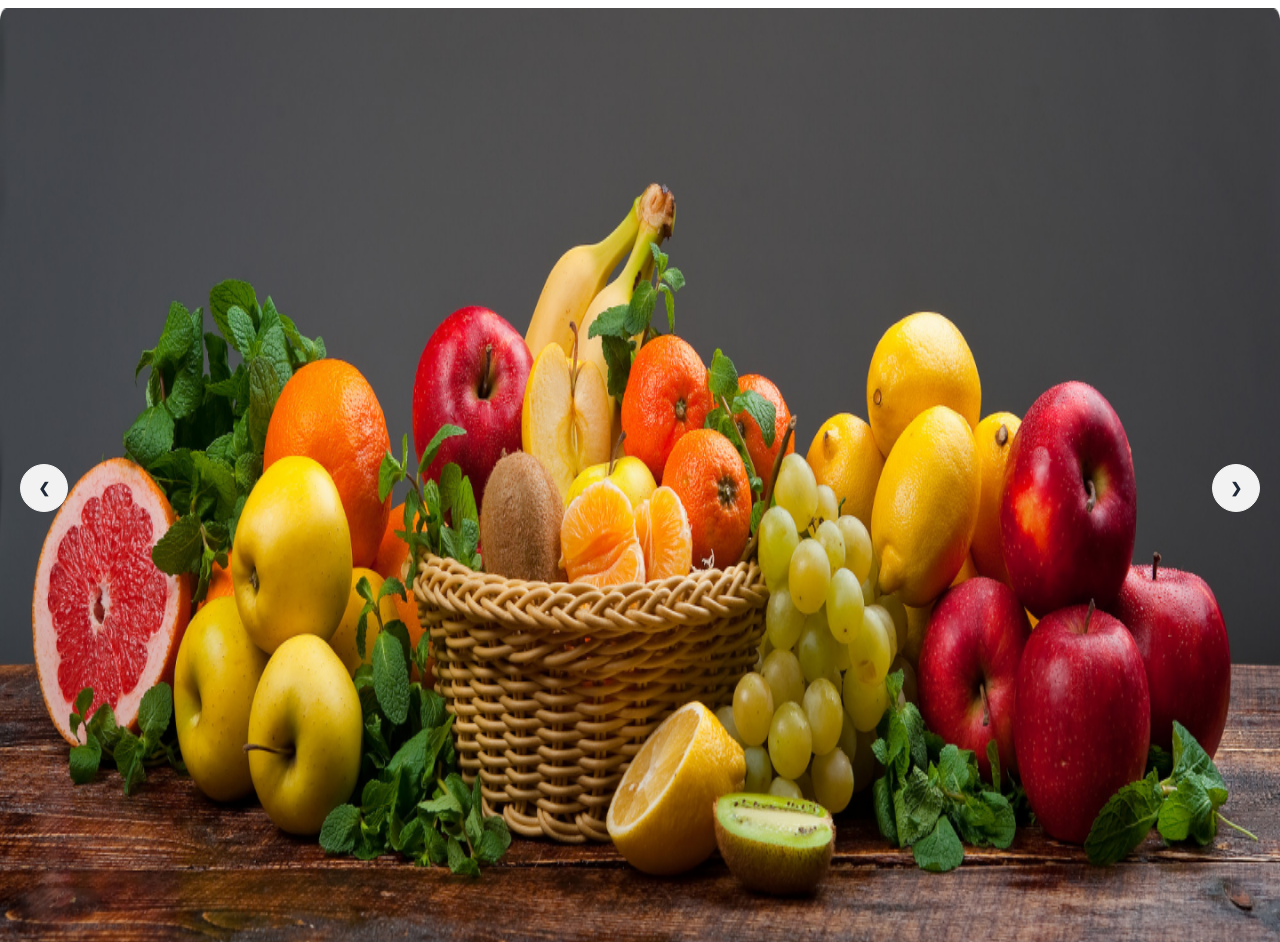
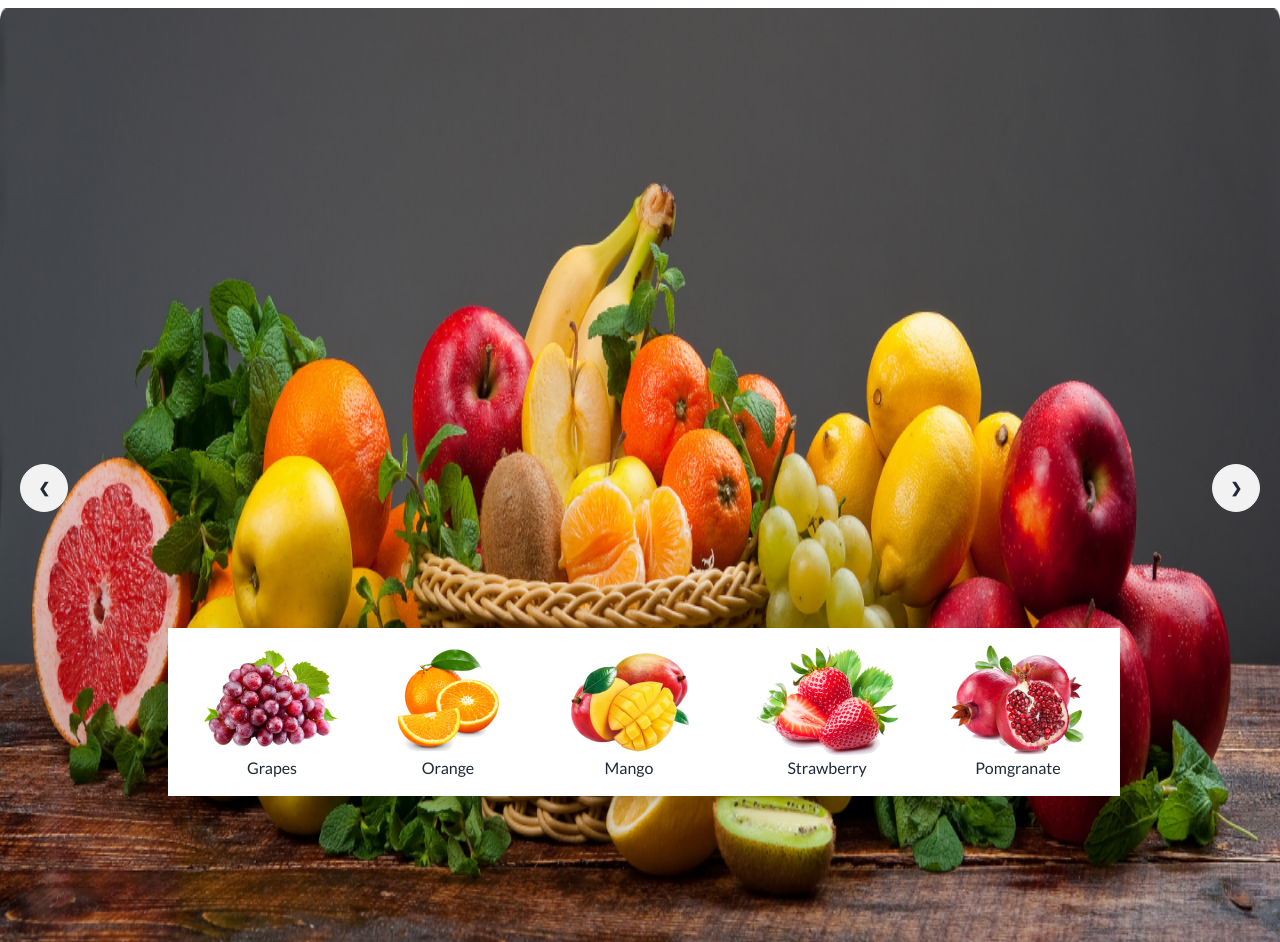
Before and after one commit to GolamMorshed1205/fruit-burst-tailwind-daisyui-website, a plain HTML site: page index.html in a window 1280 px wide. Shown: the part 100-1042 px from the top of the page. Drawn offline with nearby package versions, Linux system fonts and the light colour scheme; grey boxes are pictures that could not be loaded.

Commit message:
fruits small banner added

```diff
--- a/index.html
+++ b/index.html
@@ -47,9 +47,9 @@
           <img src="./images/logo.png" alt="">
           <p class="text-3xl font-bold">Fruit Burst</p>
         </div>
-        <div class="form-control ">
+        <div class="form-control">
           <div class="input-group">
-            <input type="text" placeholder="Search…" class="input input-bordered" />
+            <input type="text" placeholder="Search here" class="input input-bordered" />
             <button class="btn btn-square">
               <svg xmlns="http://www.w3.org/2000/svg" class="h-6 w-6" fill="none" viewBox="0 0 24 24"
                 stroke="currentColor">
@@ -61,7 +61,7 @@
         </div>
       </div>
       <div>
-        <div class="carousel w-full">
+        <div class=" relative carousel w-full">
           <div id="slide1" class="carousel-item relative w-full">
             <img src="/images/banner1.png" class="w-full" />
             <div class="absolute flex justify-between transform -translate-y-1/2 left-5 right-5 top-1/2">
@@ -92,9 +92,31 @@
           </div>
         </div>
       </div>
+      <div class="invisible md:visible flex flex-row bg-base-100 justify-center gap-12 absolute -bottom-24 right-40 px-8 py-4 shadow-lg">
+        <div>
+          <img src="./images/fruit1.png" alt="">
+          <p class="text-center">Grapes</p>
+        </div>
+        <div>
+          <img src="./images/fruit2.png" alt="">
+          <p class="text-center">Orange</p>
+        </div>
+        <div>
+          <img src="./images/fruit3.png" alt="">
+          <p class="text-center">Mango</p>
+        </div>
+        <div>
+          <img src="./images/fruit4.png" alt="">
+          <p class="text-center">Strawberry</p>
+        </div>
+        <div>
+          <img src="./images/fruit5.png" alt="">
+          <p class="text-center">Pomgranate</p>
+        </div>
+      </div>
     </nav>
   </header>
-  <main>
+  <main class="md:mt-24">
     <section>
       <div class="flex flex-col md:flex-row  justify-between mx-8 md:mx-12   my-8">
         <div class="md:w-1/2 text-center md:text-start ">
@@ -362,7 +384,8 @@
       <div class="my-8 ">
         <div class="text-center my-8 p-4">
           <h1 class="text-5xl pb-4">Why Choose Us</h1>
-          <p>Contrary to popular belief, is not simply random text. It has roots in a piece of classical <br> Latin literature from 45 BC, making it over 2000 years old.</p>
+          <p>Contrary to popular belief, is not simply random text. It has roots in a piece of classical <br> Latin
+            literature from 45 BC, making it over 2000 years old.</p>
         </div>
         <div class="md:flex flex-row justify-between gap-4 p-4">
           <div>
@@ -373,7 +396,8 @@
               <div>
                 <h1 class="text-base">Dedicated Team</h1>
                 <p class="divider w-24 h-0"></p>
-                <p class="text-xs">Professional employees are there for you to pick the most amazing and fresh fruits.</p>
+                <p class="text-xs">Professional employees are there for you to pick the most amazing and fresh fruits.
+                </p>
               </div>
             </div>
             <div class="flex flex-row p-4">
@@ -383,7 +407,8 @@
               <div>
                 <h1 class="text-base">Fresh is Best</h1>
                 <p class="divider w-24 h-0"></p>
-                <p class="text-xs">Professional employees are there for you to pick the most amazing and fresh fruits.</p>
+                <p class="text-xs">Professional employees are there for you to pick the most amazing and fresh fruits.
+                </p>
               </div>
             </div>
             <div class="flex flex-row p-4">
@@ -393,7 +418,8 @@
               <div>
                 <h1 class="text-base">Gift Certificates</h1>
                 <p class="divider w-24 h-0"></p>
-                <p class="text-xs">Professional employees are there for you to pick the most amazing and fresh fruits.</p>
+                <p class="text-xs">Professional employees are there for you to pick the most amazing and fresh fruits.
+                </p>
               </div>
             </div>
           </div>
@@ -408,9 +434,10 @@
               <div class="text-end">
                 <h1 class="text-base">Integrated Supplier</h1>
                 <div class="flex flex-row justify-end">
-                   <p class="divider w-24 h-0"></p>
+                  <p class="divider w-24 h-0"></p>
                 </div>
-                <p class="text-xs">Professional employees are there for you to pick the most amazing and fresh fruits.</p>
+                <p class="text-xs">Professional employees are there for you to pick the most amazing and fresh fruits.
+                </p>
               </div>
             </div>
             <div class="flex flex-row-reverse p-4">
@@ -420,9 +447,10 @@
               <div class="text-end">
                 <h1 class="text-base">Sustainable Practice</h1>
                 <div class="flex flex-row justify-end">
-                   <p class="divider w-24 h-0"></p>
+                  <p class="divider w-24 h-0"></p>
                 </div>
-                <p class="text-xs">Professional employees are there for you to pick the most amazing and fresh fruits.</p>
+                <p class="text-xs">Professional employees are there for you to pick the most amazing and fresh fruits.
+                </p>
               </div>
             </div>
             <div class="flex flex-row-reverse p-4">
@@ -432,9 +460,10 @@
               <div class="text-end">
                 <h1 class="text-base">The Benefits Only</h1>
                 <div class="flex flex-row justify-end">
-                   <p class="divider w-24 h-0"></p>
+                  <p class="divider w-24 h-0"></p>
                 </div>
-                <p class="text-xs">Professional employees are there for you to pick the most amazing and fresh fruits.</p>
+                <p class="text-xs">Professional employees are there for you to pick the most amazing and fresh fruits.
+                </p>
               </div>
             </div>
           </div>
```
